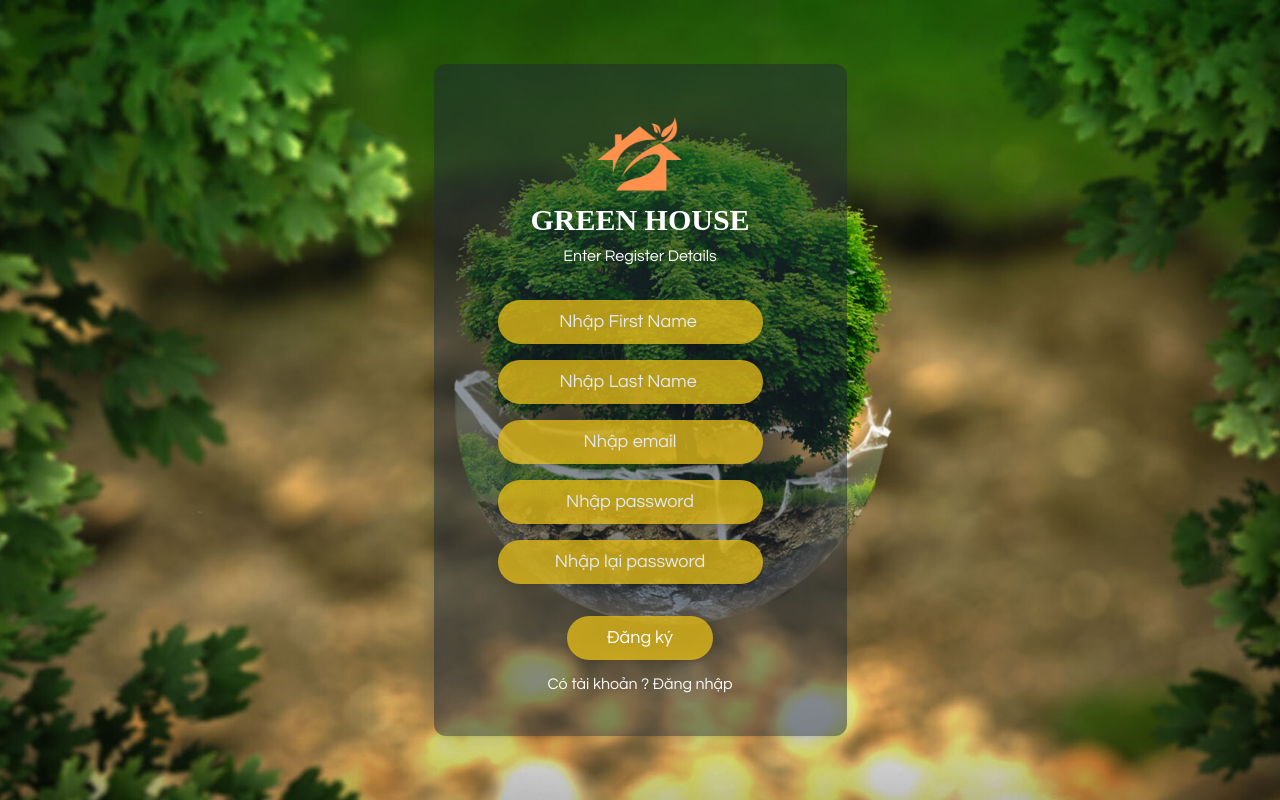
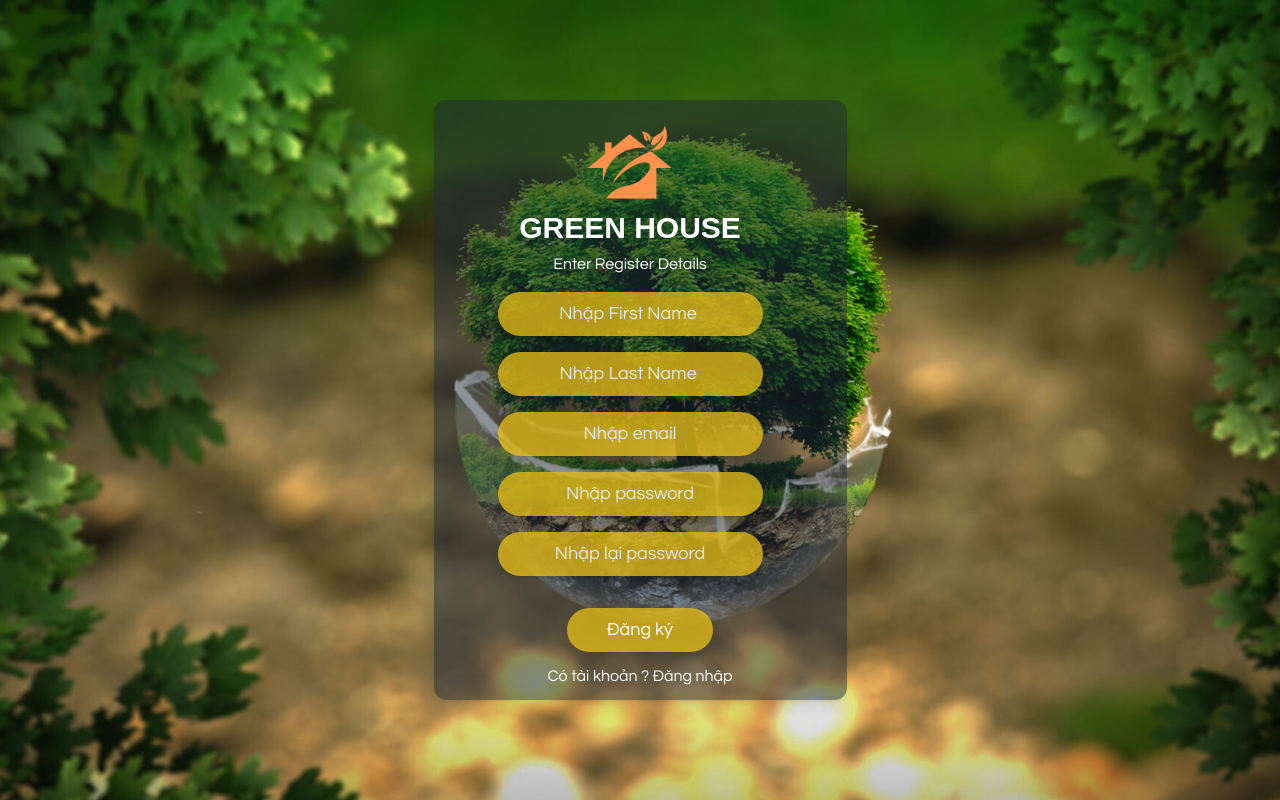
Before and after one commit to QuocDat1219/IoT-giam-sat-vuon-thong-minh, a React (Create React App) app: page /Register in a window 1280 px wide. Built offline with nearby package versions, Linux system fonts and the light colour scheme.

Commit message:
Update Register.js

```diff
--- a/src/components/Auth/Register.js
+++ b/src/components/Auth/Register.js
@@ -59,51 +59,50 @@ const Register = () => {
           toast.warning("Email already registered");
         } else if (data.status == "ok") {
           createData();
-
         } else {
           toast.error("Đăng ký không thành công");
         }
       });
   };
   const createData = async () => {
-  await  axios.post("https://api-vuon-thong-minh.onrender.com/datas/createdata", {
+    await axios
+      .post("https://api-vuon-thong-minh.onrender.com/datas/createdata", {
         email: window.localStorage.getItem("Emaildetails"),
         nhietdo: 0,
         doam: 0,
         mhsensor: 0,
         ultrasonic: 0,
         connect: "disconnect",
-      control: [],
+        control: {},
         sensor: [
           {
             name: "DHT",
             status: "0",
             timeword: "15:00",
             timeout: "2:00",
-          nofi: "Email"
+            nofi: "Email",
           },
           {
             name: "Ultrasonic",
             status: "0",
             timeword: "15:00",
             timeout: "2:00",
-          nofi: "Email"
+            nofi: "Email",
           },
           {
             name: "MH",
             status: "0",
             timeword: "15:00",
             timeout: "2:00",
-          nofi: "Email"
-        }
-      ]
+            nofi: "Email",
+          },
+        ],
       })
       .then((data) => {
         console.log(data);
         toast.success("Đăng ký thành công");
-      })
-
-  }
+      });
+  };
   return (
     <div
       className="flex h-screen w-full items-center justify-center bg-gray-900 bg-cover bg-no-repeat"
@@ -112,22 +111,22 @@ const Register = () => {
       }}
     >
       <ToastContainer />
+      {/* rounded-xl bg-gray-800 bg-opacity-50 px-16 py-10 shadow-lg backdrop-blur-md max-sm:px-8 */}
       <div
-        className="rounded-xl bg-gray-800 bg-opacity-50 px-16 py-10 shadow-lg backdrop-blur-md max-sm:px-8"
+        className="rounded-xl bg-gray-800 bg-opacity-50 px-16 py-3 shadow-lg backdrop-blur-md max-sm:px-8"
         style={{ backdropFilter: " blur(0px)" }}
       >
         <div className="text-white">
-          <div className="mb-8 flex flex-col items-center">
+          <div className="mb-4 flex flex-col items-center">
             <img src={icon} width="100" alt="" />
             <h1
               className="mb-2 text-2xl"
-              style={{ fontSize: "30px", fontFamily: "Florence, cursive" }}
+              style={{ fontSize: "30px", fontFamily: "'Saira', sans-serif" }}
             >
               GREEN HOUSE
             </h1>
             <span className="text-black-500">Enter Register Details</span>
           </div>
-
           <form onSubmit={handleSubmit}>
             <div className="mb-4 text-lg">
               <input
```
Lines whose indentation alone changed are shown as unchanged.
